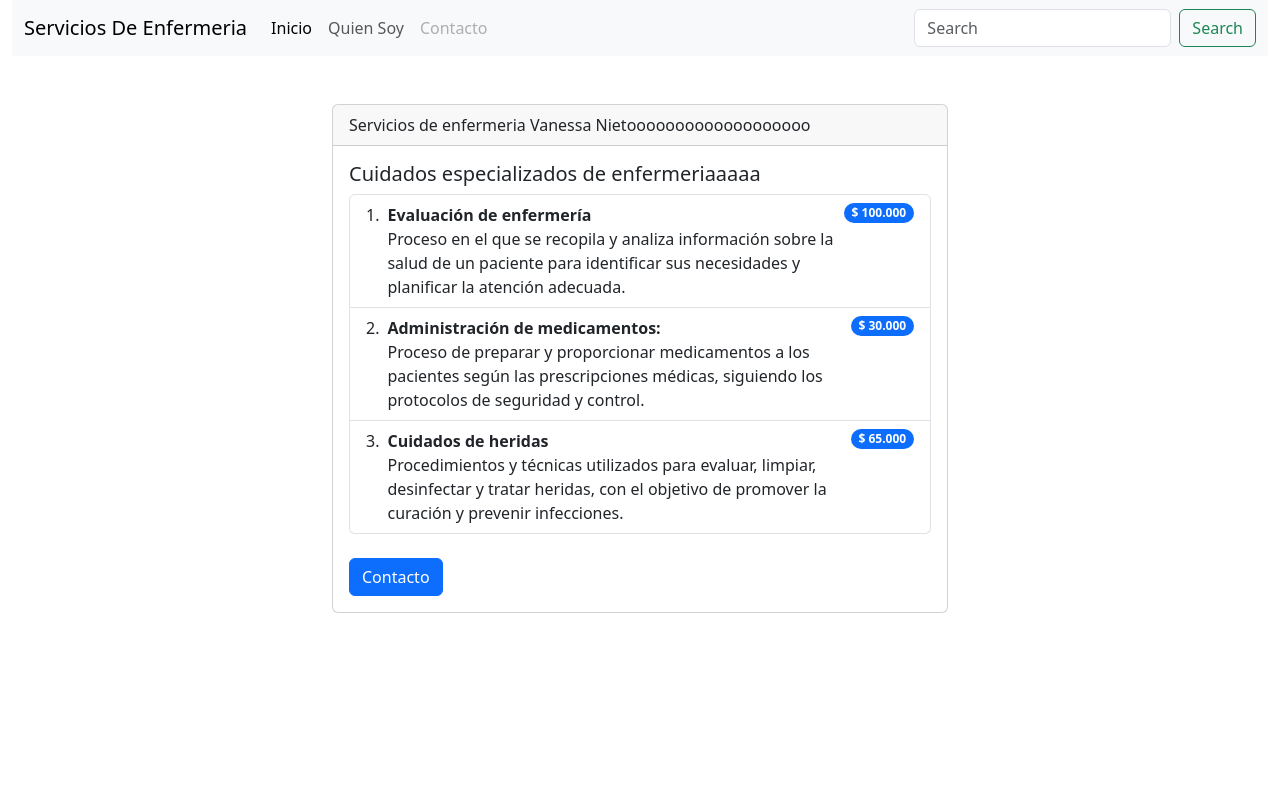
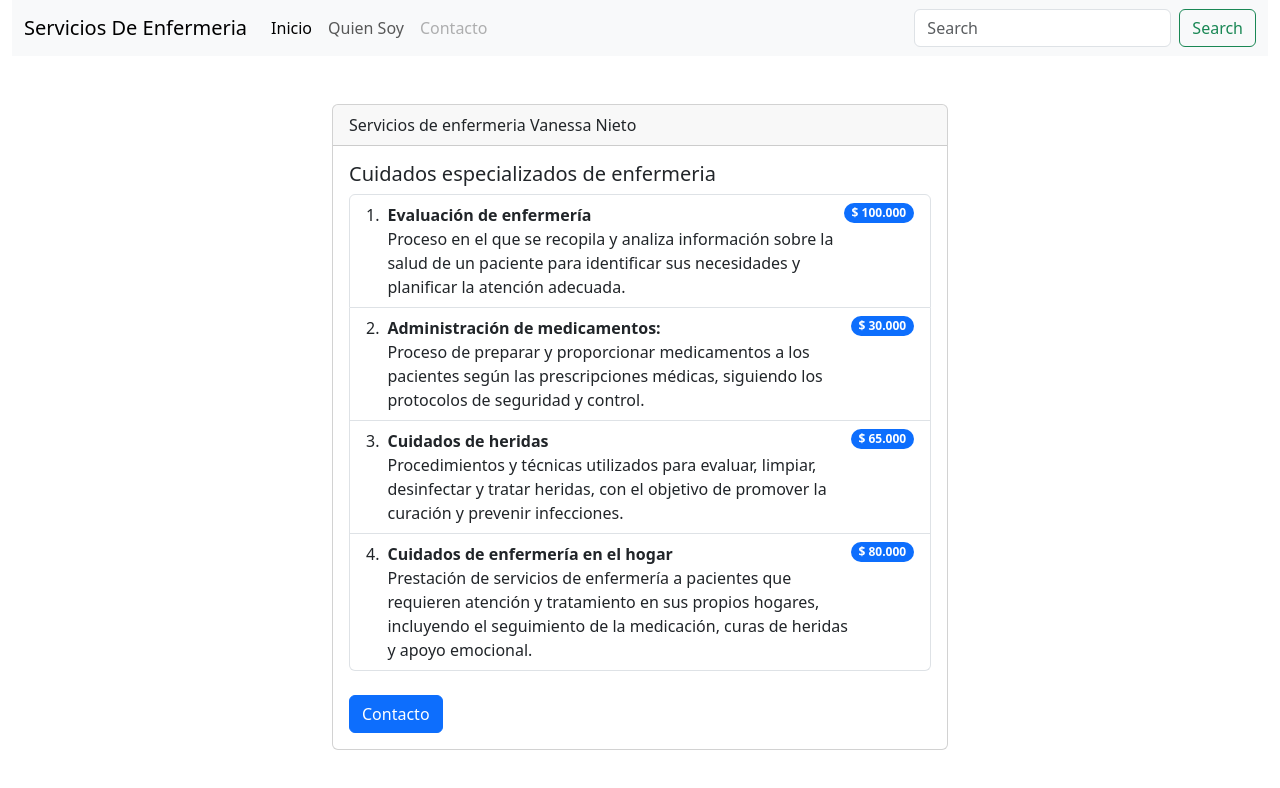
Before and after one commit to Juanse2000/VaneWeb, an Angular app: page / in a window 1280 px wide. Shown: the top 788 px of the page. Built offline with nearby package versions, Linux system fonts and the light colour scheme.

Commit message:
Nuevo deploy se agrega nuevo cuidado

```diff
--- a/src/app/app.component.html
+++ b/src/app/app.component.html
@@ -29,10 +29,10 @@
     <div class="col-md-6">
       <div class="card">
         <div class="card-header">
-          Servicios de enfermeria Vanessa Nietooooooooooooooooooo
+          Servicios de enfermeria Vanessa Nieto
         </div>
         <div class="card-body">
-          <h5 class="card-title">Cuidados especializados de enfermeriaaaaa</h5>
+          <h5 class="card-title">Cuidados especializados de enfermeria</h5>
           <ol class="list-group list-group-numbered">
             <li class="list-group-item d-flex justify-content-between align-items-start">
               <div class="ms-2 me-auto">
@@ -55,6 +55,13 @@
               </div>
               <span class="badge bg-primary rounded-pill">$ 65.000</span>
             </li>
+            <li class="list-group-item d-flex justify-content-between align-items-start">
+              <div class="ms-2 me-auto">
+                <div class="fw-bold">Cuidados de enfermería en el hogar</div>
+                Prestación de servicios de enfermería a pacientes que requieren atención y tratamiento en sus propios hogares, incluyendo el seguimiento de la medicación, curas de heridas y apoyo emocional.
+              </div>
+              <span class="badge bg-primary rounded-pill">$ 80.000</span>
+            </li>
           </ol>
           <a href="#" class="btn btn-primary mt-4">Contacto</a>
         </div>
```
Also changed, not shown: 3 other files (tests, documents, lock files or other folders).
